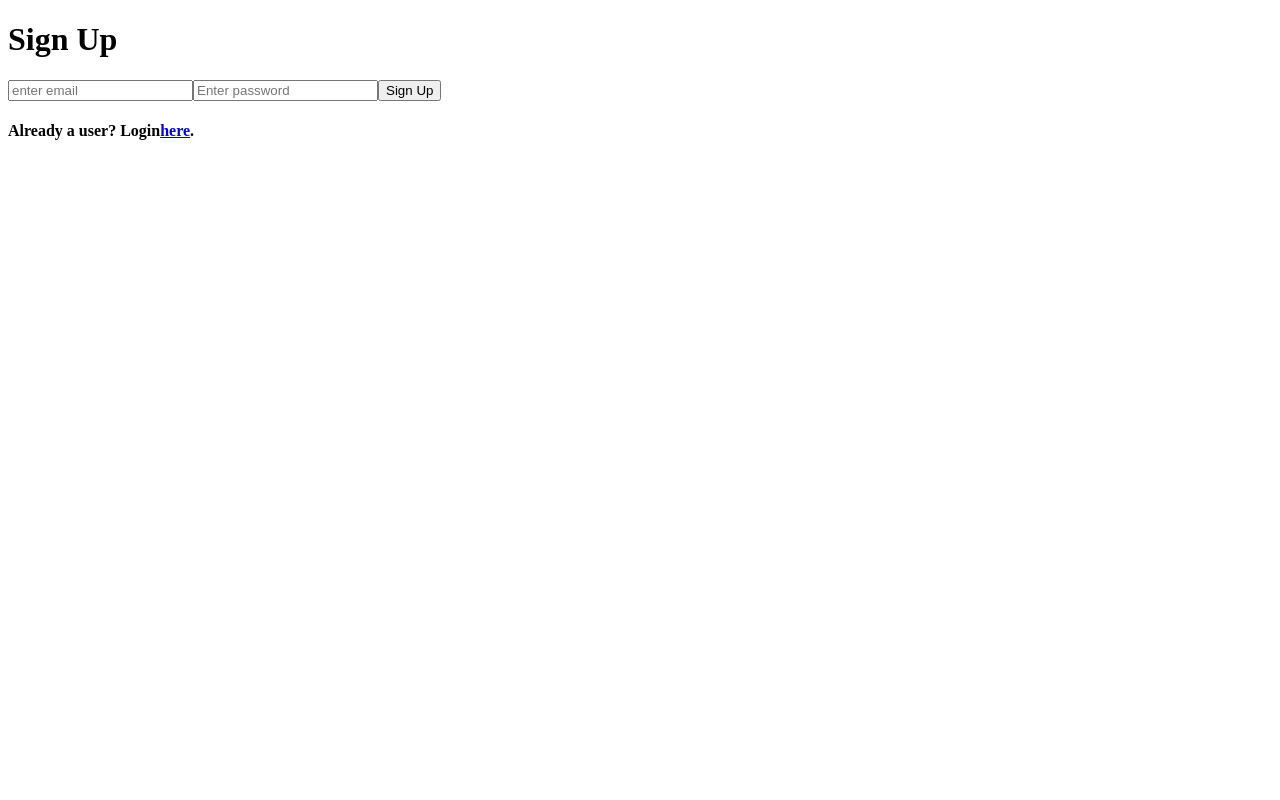
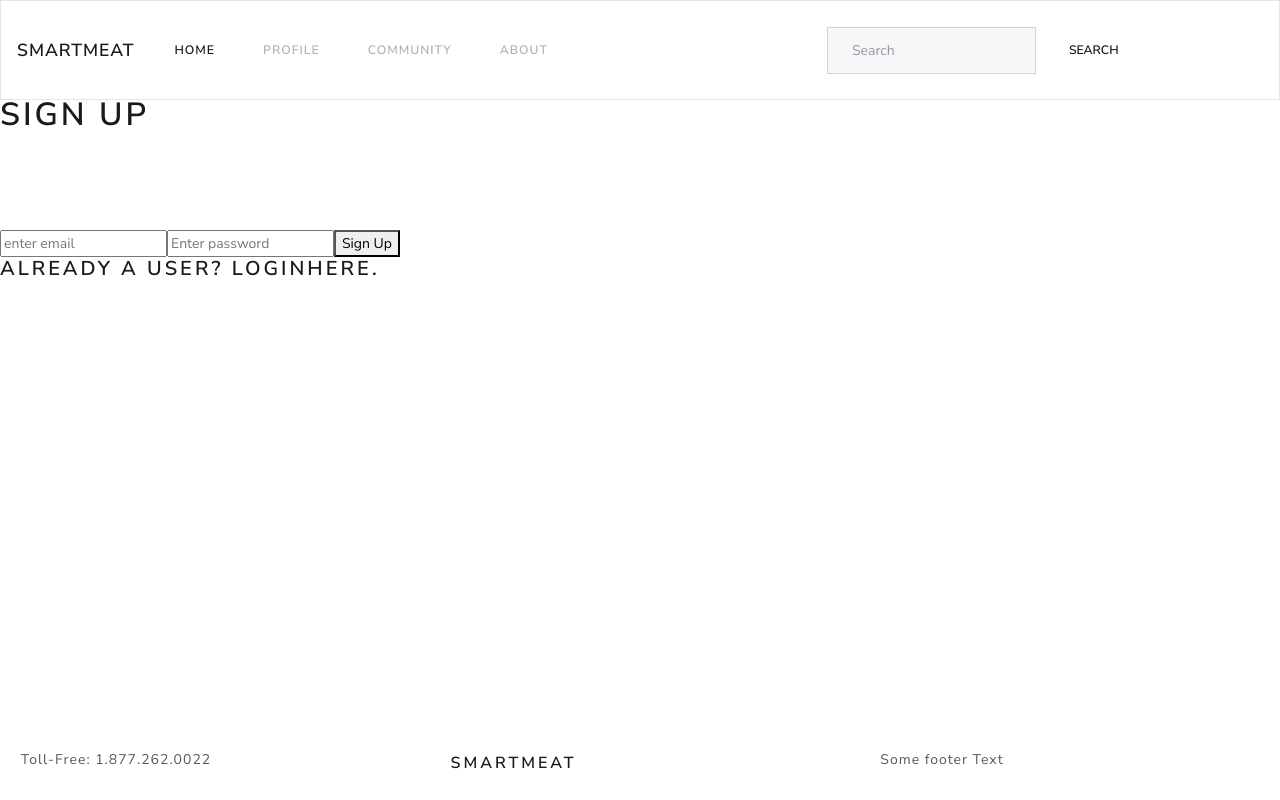
Before and after one commit to Woojie/Smartmeat, a React (Create React App) app in the folder frontend/: page /signup in a window 1280 px wide. Built offline with nearby package versions, Linux system fonts and the light colour scheme.

Commit message:
Some CSS added

```diff
--- a/frontend/public/index.html
+++ b/frontend/public/index.html
@@ -5,6 +5,9 @@
     <link rel="shortcut icon" href="%PUBLIC_URL%/favicon.ico">
     <meta name="viewport" content="width=device-width, initial-scale=1, shrink-to-fit=no">
     <meta name="theme-color" content="#000000">
+    <link href="https://stackpath.bootstrapcdn.com/bootswatch/4.1.3/lux/bootstrap.min.css" rel="stylesheet" integrity="sha384-ML9h/UCooefre72ZPxxOHyjbrLT1xKV0AHON1J+OlOV2iwcYemqmWyMfTcfyzLJ1" crossorigin="anonymous">
+    <link href='style.css' rel='stylesheet'>
+
     <!--
       manifest.json provides metadata used when your web app is added to the
       homescreen on Android. See https://developers.google.com/web/fundamentals/web-app-manifest/
--- /dev/null
+++ b/frontend/public/style.css
@@ -0,0 +1,31 @@
+form, h1 {
+    margin-left: auto;
+    margin-right: auto;
+
+}
+
+.login {
+    margin-top: 6rem;
+}
+
+#mainBody {
+    height: 100%;
+    margin-top: 10rem;
+    margin-bottom: 6rem;
+}
+
+.App {
+    margin-left: auto;
+    margin-right: auto;
+}
+
+Footer {
+    position: fixed;
+    bottom:0;
+    width: 100%;
+    height:5rem;
+    line-height: 5rem;
+    z-index: 1060;
+    background-color: white;
+    padding-left: 1.3rem;
+}
--- a/frontend/src/components/App.js
+++ b/frontend/src/components/App.js
@@ -5,6 +5,8 @@ import {connect} from 'react-redux'
 import LoginForm from './login'
 import Signup from './Signup'
 import HomePage from './HomePage'
+import Header from './Header';
+import Footer from './Footer'
 import { searchForUser } from '../store/'
 
 
@@ -22,6 +24,10 @@ const App = ({loggedIn, user}) => {
 
 
     return (
+
+      <div className='App'>
+      <Header />
+
       <Switch>
         <Redirect from="/" to="login" exact />
         <Route path="/login" exact render={props=>(
@@ -37,6 +43,10 @@ const App = ({loggedIn, user}) => {
           : (<Redirect  to="/login" exact />) )}
         />
       </Switch>
+
+      <Footer />
+      </div>
+
     )
 
 }
--- /dev/null
+++ b/frontend/src/components/Footer.js
@@ -0,0 +1,21 @@
+import React from 'react';
+
+const Footer = () => {
+    return (
+      <footer >
+      <div className='row align-items-center '>
+      <div className='col-4'>
+          <p>Toll-Free: 1.877.262.0022</p>
+        </div>
+        <div className='col-4 align-items-center '>
+          <h5 className=' align-items-center '>SmartMeat</h5>
+        </div>
+        <div className='col-4 align-items-center '>
+          <p className='align-self-end'>Some footer Text</p>
+        </div>
+      </div>
+      </footer>
+    )
+  }
+
+export default Footer;
--- /dev/null
+++ b/frontend/src/components/Header.js
@@ -0,0 +1,45 @@
+import React from 'react';
+//import { Link } from 'react-router-dom'
+
+const Header = () => {
+    return (
+      <header >
+<nav className="navbar navbar-expand-lg fixed-top navbar-light bg-light">
+  <a className="navbar-brand" href="#">SMARTMEAT</a>
+  <button className="navbar-toggler" type="button" data-toggle="collapse" data-target="#navbarColor03" aria-controls="navbarColor03" aria-expanded="false" aria-label="Toggle navigation">
+    <span className="navbar-toggler-icon"></span>
+  </button>
+
+  <div className="collapse navbar-collapse" id="navbarColor03">
+    <ul className="navbar-nav mr-auto">
+      <li className="nav-item active">
+        <a className="nav-link" href="#">Home <span className="sr-only">(current)</span></a>
+      </li>
+      <li className="nav-item">
+        <a className="nav-link" href="#">Profile</a>
+      </li>
+      <li className="nav-item">
+        <a className="nav-link" href="#">Community</a>
+      </li>
+      <li className="nav-item">
+        <a className="nav-link" href="#">About</a>
+      </li>
+    </ul>
+    <form className="form-inline my-2 my-lg-0">
+      <input className="form-control mr-sm-2" type="text" placeholder="Search"/>
+      <button className="btn btn-secondary my-2 my-sm-0" type="submit">Search</button>
+    </form>
+
+  </div>
+</nav>
+
+        {/* <div className='col-4 align-self-center shadow-sm p-3 rounded'>
+          <Link to='/'>Home</Link>
+          <Link to='/about'>About Us</Link>
+          <Link to='/help'>Help/FAQ</Link>
+          </div> */}
+      </header>
+    )
+  }
+
+export default Header;
--- a/frontend/src/components/HomePage/Calculator/CalcForm.jsx
+++ b/frontend/src/components/HomePage/Calculator/CalcForm.jsx
@@ -15,31 +15,35 @@ class CalcForm extends Component {
   render(){
     let { order, quantity, frequency } = this.state
     return(
+
     <form>
-      <label>what are you ordering?</label>
-      <select name="order" value={order} onChange={this.handleOrderSelect}>
+    <div className="form-group">
+      <label>What are you ordering?</label>
+      <select className="form-control" name="order" value={order} onChange={this.handleOrderSelect}>
         <option value='hamburger'>Hamburger</option>
         <option value='steak'>Steak</option>
         <option value='beef'>Beef, per serving</option>
       </select>
-      <br />
-      <label>how many you ordering</label>
-      <select name="quantity" value={quantity} onChange={this.handleQuantitySelect}>
+      {/* <br /> */}
+      <label>How many you ordering</label>
+      <select className="form-control" name="quantity" value={quantity} onChange={this.handleQuantitySelect}>
         <option value='1'>1</option>
         <option value='2'>2</option>
         <option value='3'>3</option>
         <option value='4'> 4</option>
         </select>
-        <br />
-      <label>how many times per week</label>
-      <select name="frequency" value={frequency} onChange={this.handleFrequencySelect}>
+        {/* <br /> */}
+      <label>How many times per week</label>
+      <select className="form-control" name="frequency" value={frequency} onChange={this.handleFrequencySelect}>
         <option value='1'>1</option>
         <option value='2'>2</option>
         <option value='3'>3</option>
         <option value='4'>4</option>
       </select>
-      <button onClick={(e)=>this.props.getCalculation(e, order, quantity, frequency)}>Submit</button>
+      </div>
+      <button type='button' className='btn btn-success' onClick={(e)=>this.props.getCalculation(e, order, quantity, frequency)}>Submit</button>
     </form>
+
     )
   }
 }
--- a/frontend/src/components/HomePage/Calculator/index.jsx
+++ b/frontend/src/components/HomePage/Calculator/index.jsx
@@ -5,11 +5,15 @@ import CalcForm from './CalcForm'
 
 const Calculator = (props) => {
   return(
-    <div>
+    <div className='container'>
+      <div className='row'>
       <h1>
         Instant Calculator <br />
       </h1>
+      </div>
+      <div className='row'>
      <CalcForm getCalculation = {props.getCalculation} />
+     </div>
     </div>
   )
 
--- a/frontend/src/components/HomePage/Results/index.jsx
+++ b/frontend/src/components/HomePage/Results/index.jsx
@@ -9,7 +9,8 @@ const Results = ({carbon, petrol, saveReport, userEmail, reports}) => {
   console.log(reports)
 
   return(
-    <div>
+    <div className='row'>
+    <div className='col'>
     <h3>Results</h3>
     <span>In total, your consumption produced <b>{carbon}kg</b> of greenhouse gas emissions per year. </span>
     <h3>In Comparison:</h3>
@@ -17,12 +18,13 @@ const Results = ({carbon, petrol, saveReport, userEmail, reports}) => {
     <br />
     <span>You can heat, cool and drive an average Canadian household for {directHousehold}days. </span>
 
-    <h2>Breakdown of how the emssion is produced:</h2>
+    <h2>Breakdown of how the emission is produced:</h2>
     <DoughnutChart data={carbon} />
 
     <h2>You vs the World</h2>
     <p>Per capita, a person produces 4.4 tonnes GHG emssion/year, your food consumption alone would make up {globalCitizen}% of that figure</p>
-    <button onClick={() => saveReport(report, userEmail)}>Save Report</button>
+    <button type="button" className="btn btn-info" onClick={() => saveReport(report, userEmail)}>Save Report</button>
+    </div>
   </div>
   )
 }
--- a/frontend/src/components/HomePage/index.jsx
+++ b/frontend/src/components/HomePage/index.jsx
@@ -12,13 +12,11 @@ const HomePage = ({carbon, petrol, dispatch, userEmail, reports}) => {
     <Results carbon={carbon} petrol={petrol} saveReport={saveReport} userEmail={userEmail} reports={reports} />
   )
 
-
-  let style = {width: "50%", height: "auto"}
   return(
-  <div style={style}>
+  <div className='container' id='mainBody' data-spy="scroll">
     <Calculator getCalculation={getCalculation} />
-    {results}
-    <button onClick={()=>dispatch(logout())}>Logout </button>
+    {results} <br />
+    <button type="button" className="btn btn-dark" onClick={()=>dispatch(logout())}>Logout </button>
   </div>
   )
 }
--- a/frontend/src/components/Signup.jsx
+++ b/frontend/src/components/Signup.jsx
@@ -9,8 +9,8 @@ const LoginForm = () => {
 
   return(
     <Fragment>
-      <h1>Sign Up</h1>
-      <form>
+      <h1 className='login'>Sign Up</h1>
+      <form className='login'>
         <input type="email" onChange={(e)=>getEmail(e.target.value)} placeholder="enter email" />
         <input type="password" onChange={(e)=>getPassword(e.target.value)} placeholder="Enter password" />
         <button type="submit" onClick={(e)=>signUserUp(e, email, password)}  >Sign Up</button>
--- a/frontend/src/components/login.jsx
+++ b/frontend/src/components/login.jsx
@@ -10,8 +10,8 @@ const LoginForm = (props) => {
 
   return(
     <Fragment>
-      <h1>Log in</h1>
-      <form>
+      <h1 className='login'>Log in</h1>
+      <form className='login'>
         <input type="email" onChange={(e)=>getEmail(e.target.value)} placeholder="enter email" />
         <input type="password" onChange={(e)=>getPassword(e.target.value)} placeholder="Enter password" />
         <button type="submit" onClick={(e) => props.logUserIn(e, email, password)} >Login</button>
```
Also changed, not shown: 2 other files (tests, documents, lock files or other folders).
